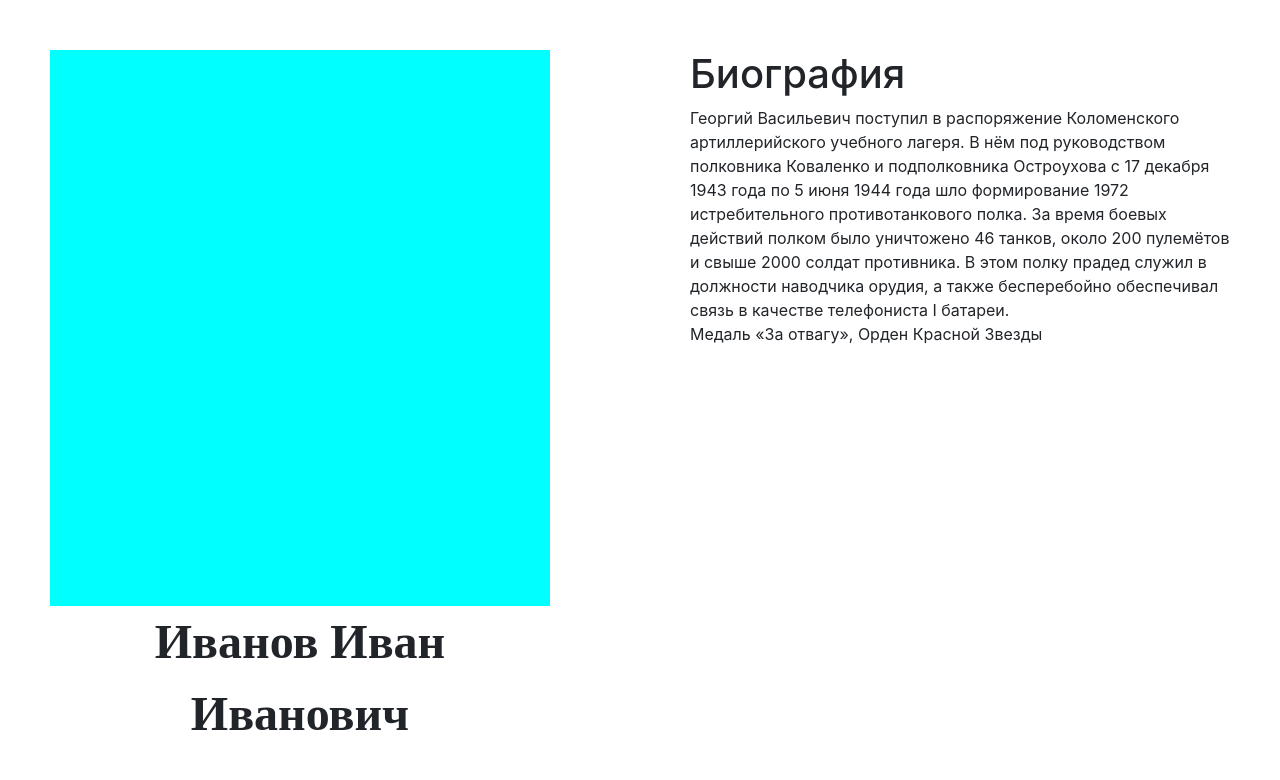
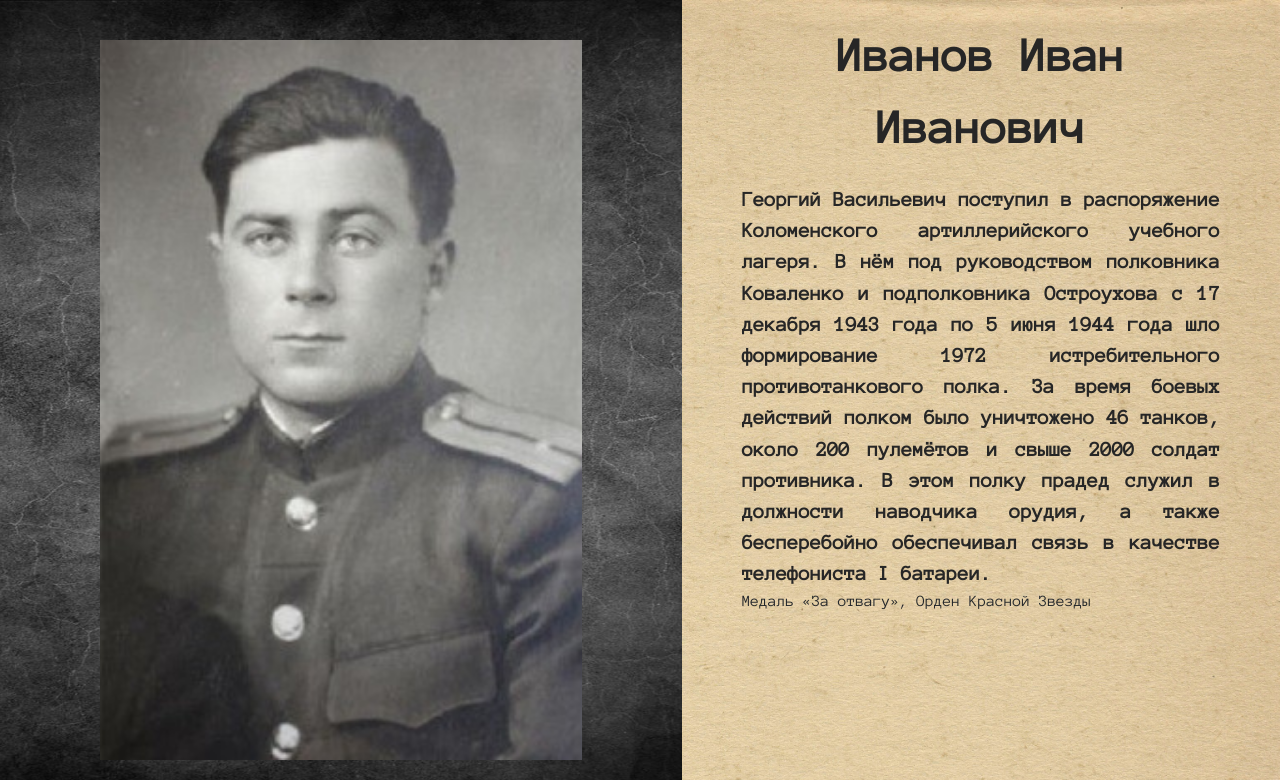
Before and after one commit to bobr-ik/pummemory.v2, a PHP site: page /person/index2.html in a window 1280 px wide. Shown: the top 780 px of the page. Run offline with PHP 8.4, Linux system fonts and the light colour scheme; some web fonts are replaced.

Commit message:
started doing normal personal page

```diff
--- a/frontend/JS/map.js
+++ b/frontend/JS/map.js
@@ -71,8 +71,7 @@ markerCluster.on('animationend', function () {
 map.addLayer(markerCluster);
 
 // L.tileLayer.provider('CartoDB.DarkMatter').addTo(map);
-L.tileLayer.provider('Stadia.AlidadeSmoothDark').addTo(map);
-// L.tileLayer('https://tile.jawg.io/jawg-dark/{z}/{x}/{y}{r}.png?access-token=jFVHTIg2WK3xJlt5wfqJ7F41zVI76aPnnsvSD3Pm4pjbR1J2mpnmUEMyUFjWKQY8', {}).addTo(map);
+L.tileLayer('https://tile.jawg.io/jawg-dark/{z}/{x}/{y}{r}.png?access-token=jFVHTIg2WK3xJlt5wfqJ7F41zVI76aPnnsvSD3Pm4pjbR1J2mpnmUEMyUFjWKQY8', {}).addTo(map);
 
 
 
--- a/frontend/person/index2.html
+++ b/frontend/person/index2.html
@@ -9,6 +9,10 @@
     <link rel="stylesheet" href="https://stackpath.bootstrapcdn.com/bootstrap/4.4.1/css/bootstrap.min.css" integrity="sha384-Vkoo8x4CGsO3+Hhxv8T/Q5PaXtkKtu6ug5TOeNV6gBiFeWPGFN9MuhOf23Q9Ifjh" crossorigin="anonymous">
     <link rel="stylesheet" href="https://cdnjs.cloudflare.com/ajax/libs/font-awesome/4.7.0/css/font-awesome.min.css">
     <link rel="shortcut icon" href="icon/12.png" type="image/x-icon">
+
+    <link rel="stylesheet" href="https://unpkg.com/leaflet/dist/leaflet.css" />
+    <script src="https://unpkg.com/leaflet/dist/leaflet.js"></script>
+
 </head>
 <body>
     <!-- <button
@@ -25,12 +29,13 @@
 
     <div class="main_content">
         <div class="section_1">
-            <div class="photo_div" id="avatar"></div>
-            <div class="name" id="name">Иванов Иван Иванович</div>
+            <img src="../src/frame3.jpg" alt="" class="frame">
+            <img class="avatar" id="avatar" src="../src/photo.jpg">
+
         </div>
 
         <div class="section_2">
-            <h1>Биография</h1>
+            <div class="name" id="name">Иванов Иван Иванович</div>
             <div class="biography" id="biography"></div>
             <ul class="rewards" id="rewards">
             </ul>
@@ -39,7 +44,8 @@
         <div class="section_3">
             <div class="timeline" id="timeline"></div>
             <div class="description_by_years">
-                <div class="map_div" id="map"></div>
+                <div class="map" id="map"></div>
+
                 <div class="description_div">
                     <h1>Описание</h1>
                     <p class="description" id="year_description"></p>
--- a/frontend/person/person.js
+++ b/frontend/person/person.js
@@ -2,14 +2,14 @@ function getUrlParams() {
     const params = new URLSearchParams(window.location.search);
     return {
         id: params.get('id') || 1,
-        year: params.get('year') || '1941'
+        year_from_url: params.get('year') || '1941'
     };
 }
 
 
 function back_button() {
-    const { year } = getUrlParams();
-    window.location = `../?year=${year}`;
+    const { year_from_url } = getUrlParams();
+    window.location = `../?year=${year_from_url}`;
 }
 
 const personData = {
@@ -17,7 +17,7 @@ const personData = {
     name: "Иванов Иван Иванович",
     biography: "Георгий Васильевич поступил в распоряжение Коломенского артиллерийского учебного лагеря. В нём под руководством полковника Коваленко и подполковника Остроухова с 17 декабря 1943 года по 5 июня 1944 года шло формирование 1972 истребительного противотанкового полка. За время боевых действий полком было уничтожено 46 танков, около 200 пулемётов и свыше 2000 солдат противника. \nВ этом полку прадед служил в должности наводчика орудия, а также бесперебойно обеспечивал связь в качестве телефониста I батареи.",
     rewards: "Медаль «За отвагу», Орден Красной Звезды",
-    avatar: "path/to/avatar.jpg",
+    avatar: "../src/photo.jpg",
     years: [
         {
             year: "1940",
@@ -52,8 +52,64 @@ const personData = {
     ],
 };
 
+
+function createMap() {
+    let map = L.map('map',{
+        center   : [50.881176, 30.371177],
+        zoom     : 5,
+        maxZoom  : 100,
+        minZoom  : 4,
+    })
+
+    L.tileLayer('https://tile.jawg.io/jawg-dark/{z}/{x}/{y}{r}.png?access-token=jFVHTIg2WK3xJlt5wfqJ7F41zVI76aPnnsvSD3Pm4pjbR1J2mpnmUEMyUFjWKQY8', {}).addTo(map);
+
+    return map
+}
+
+function addMarker(map, location) {
+    //create icon
+    let icon = L.icon({
+        iconUrl: './src/star.svg',
+        shadowUrl: './src/shadow.png',
+
+        iconSize: [30, 30],
+        iconAnchor: [15, 15],
+
+        shadowSize: [60, 60],
+        shadowAnchor: [30, 30],
+    })
+    if (info.location != false) {
+        info.location = info.location.split(" ").map(Number);
+    }
+
+    if (info.location == false) info.location = [0, 0];
+
+
+    //create marker
+    let marker = L.marker([info.location[0], info.location[1]], { icon: icon });
+    console.log(info.location)
+
+
+    //connect with shadow
+    if (marker._icon) marker._icon.shadow = marker._shadow;
+
+    //hover function
+    setTimeout(() => {
+        if (marker._icon && marker._shadow) {
+            marker._icon.addEventListener("mouseenter", () => {
+                marker._shadow.classList.add('shadow-visible');
+            });
+            marker._icon.addEventListener("mouseleave", () => {
+                marker._shadow.classList.remove('shadow-visible');
+            });
+        }
+    }, 0);
+
+    marker.addTo(map);
+}
+
 function initPage() {
-    const { year } = getUrlParams();
+    const { year_from_url } = getUrlParams();
 
     name_elem = document.getElementById('name');
     avatar_elem = document.getElementById('avatar');
@@ -68,10 +124,30 @@ function initPage() {
     avatar_elem.src = personData.avatar;
     biography_elem.textContent = personData.biography;
     rewards_elem.textContent = personData.rewards;
-    timeline_elem.textContent = personData.years.map(year => year.year).join(', ');
-    map_elem.textContent = personData.years.find(year => year.year === year).story;
-    year_description_elem.textContent = personData.years.find(year => year.year === year).story;
-    photo_slider_elem.innerHTML = personData.years.find(year => year.year === year).images.map(image => `<img class="img-fluid" src="${image}">`).join('');
+
+    const map = createMap();
+
+    personData.years.forEach(year => {
+        const year_button = document.createElement('button');
+        year_button.textContent = year.year;
+
+        console.log(year.year, year_from_url);
+        if (year.year === year_from_url) {
+            addMarker(map, year.location);
+            year_button.classList.add('active');
+            year_description_elem.textContent = year.story;
+            photo_slider_elem.innerHTML = year.images.map(image => `<img class="img-fluid" src="${image}">`).join('');
+        }
+        year_button.addEventListener('click', () => {
+            year_description_elem.textContent = year.story;
+            photo_slider_elem.innerHTML = year.images.map(image => `<img class="img-fluid" src="${image}">`).join('');
+        });
+        timeline_elem.appendChild(year_button);
+    });
+
+
+
+
 }
 
 initPage();
--- a/frontend/person/person2.css
+++ b/frontend/person/person2.css
@@ -1,56 +1,134 @@
+@font-face {
+    font-family: 'Anonymous';
+    src: url('../src/AnonymousPro-Regular.ttf');
+}
+
+
 *{
     margin: 0;
     padding: 0;
     box-sizing: border-box;
+    font-family: 'Anonymous';
 }
 
+html{
+    scrollbar-width: none;
+}
 
-@font-face {
-    font-family: 'Bebas Neue Thin';
-    src: url('BebasNeue-Thin.eot');
-    src: url('BebasNeue-Thin.eot?#iefix') format('embedded-opentype'),
-        url('BebasNeue-Thin.woff') format('woff'),
-        url('BebasNeue-Thin.ttf') format('truetype');
-    font-weight: normal;
-    font-style: normal;
+body{
+    background-image: url('../src/background.jpg');
+    background-size: cover;
+    background-repeat: no-repeat;
 }
 
 .main_content{
     display: grid;
-    grid-template-columns: 2fr 2fr;
+    grid-template-columns: auto auto;
+    /* padding: 0 40px; */
 
     .section_1{
-        padding: 50px;
+        padding: 20px;
         width: 100%;
         height: 100vh;
 
 
         display: flex;
         flex-direction: column;
+        position: relative;
 
-        .photo_div{
+        .avatar{
+            margin: 20px 80px;
             position: relative;
-            width: 100%;
-            max-width: 500px;
+            height: calc(100% - 40px);
             flex: 1;
-            background-color: aqua;
+            object-fit: cover;
+            z-index: 1;
+
         }
+        .frame{
+            position: absolute;
+            left: -40px;
+            top: 0;
+            height: 100vh;
+            width: calc(100% + 40px);
+            background-color: rgba(255, 255, 255, 0);
+        }
+
+    }
+
+    .section_2{
+        padding: 60px;
+        padding-top: 20px;
+
         .name{
             font-size: 3rem;
             font-weight: bold;
-            font-family: 'Bebas Neue Thin';
             text-align: center;
             display: flex;
             justify-content: center;
             align-items: center;
             flex-wrap: wrap;
-            max-width: 500px;
+            color: #262626;
+        }
+
+        .biography{
+            padding-top: 20px;
+            font-size: 1.3rem;
+            font-weight: 700;
+            text-align:justify;
+            display: flex;
+            justify-content: center;
+            align-items: center;
+            flex-wrap: wrap;
+            color: #262626;
         }
     }
 
-    .section_2{
-        padding: 50px;
+    .section_3{
+        grid-column: 1 / 3;
 
+        .timeline{
+            font-size: 2rem;
+            font-weight: bold;
+            text-align: center;
+            display: flex;
+            justify-content: space-between;
+            align-items: center;
+            flex-wrap: wrap;
+            color: #262626;
+            width: 100%;
+
+            button{
+                flex-grow: 1;
+            }
+        }
+
+        .description_by_years{
+            display: grid;
+            grid-template-columns: 1fr 1fr;
+
+            .map{
+                width: 100%;
+                height: calc(100vh - 2rem - 20px);
+                background-color: aqua;
+            }
+        }
     }
 
 }
+
+
+
+@media screen and (max-width: 600px) {
+    .main_content{
+        grid-template-columns: 1fr;
+    }
+
+    .main_content .section_3{
+        grid-column: 1 / 2;
+    }
+
+    .main_content .section_3 .description_by_years{
+        grid-template-columns: 1fr;
+    }
+}
```
Also changed, not shown: frontend/src/AnonymousPro-Regular.ttf (added), frontend/src/background.jpg (added), frontend/src/background2.jpg (added), frontend/src/frame.png (added), frontend/src/frame2.jpg (added), frontend/src/frame3.jpg (added).
